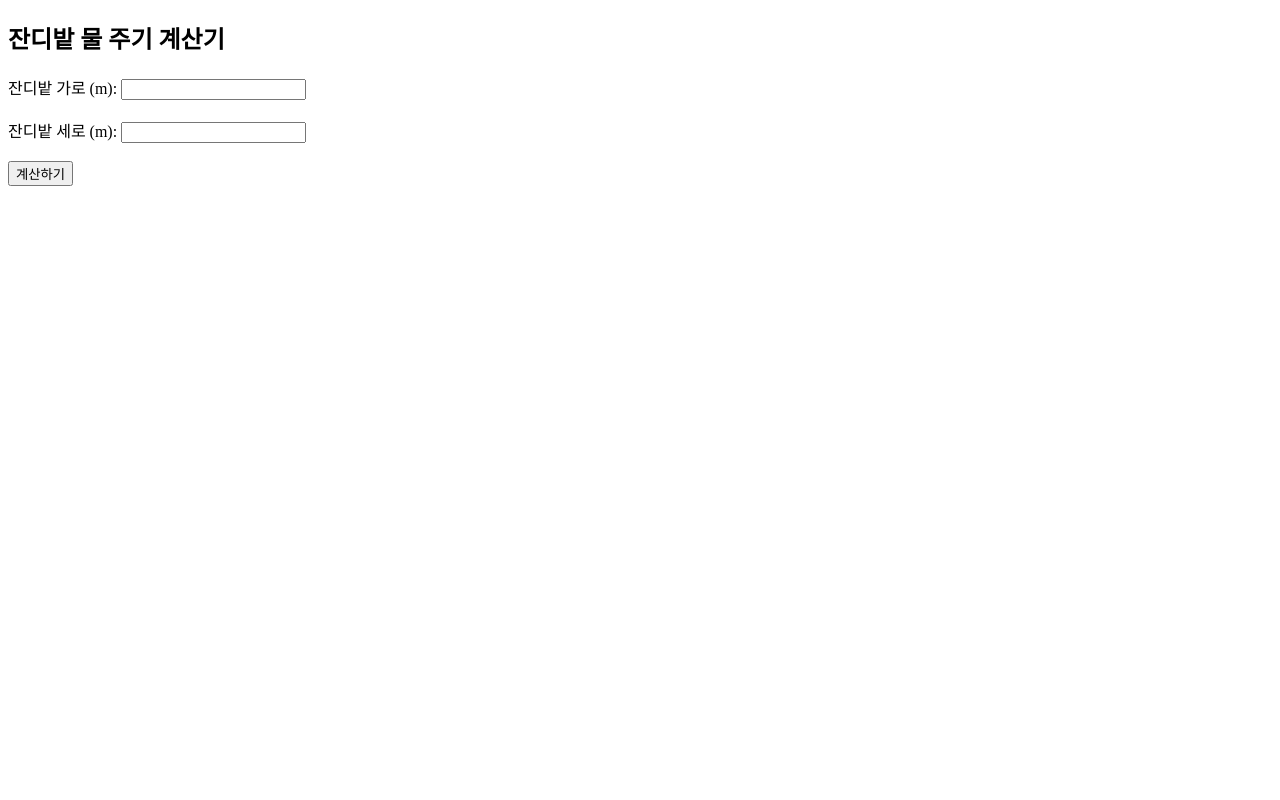
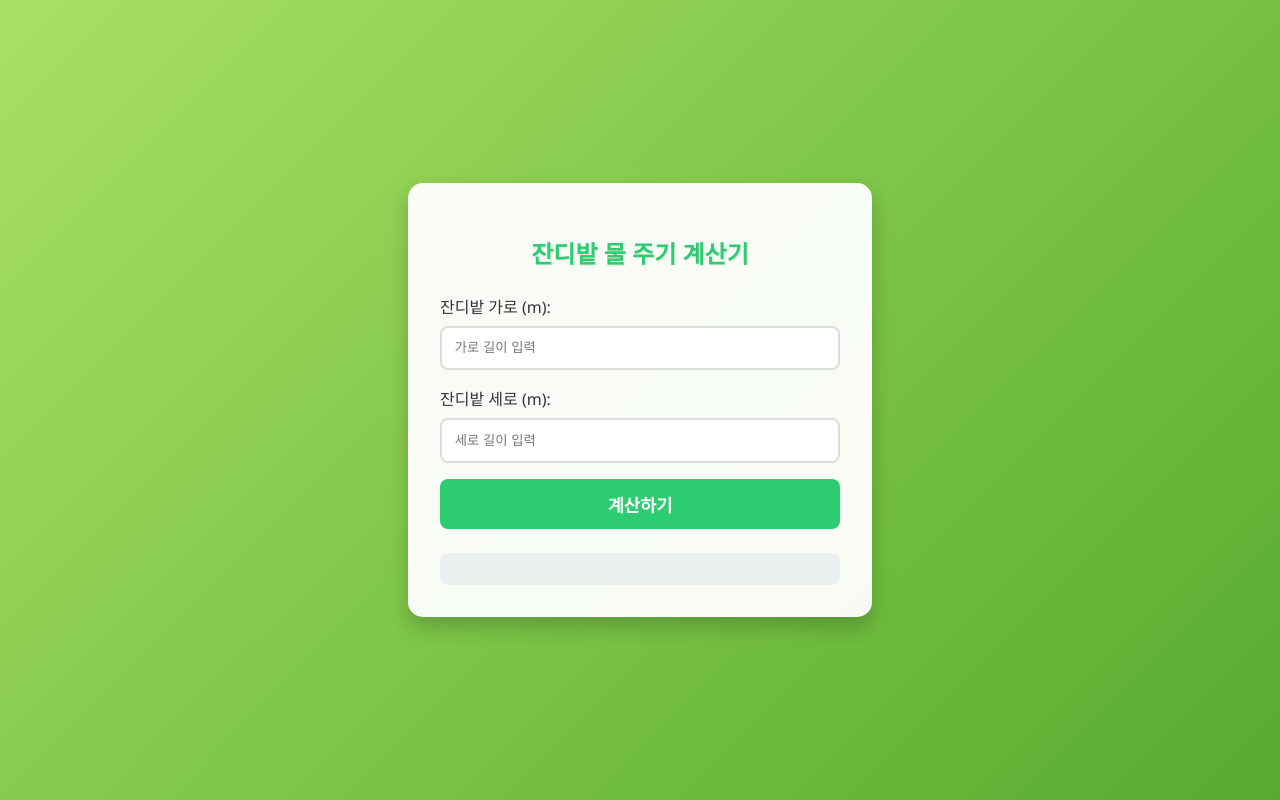
Before and after one commit to maroco122/lawn-water-calculator, a plain HTML site: page index.html in a window 1280 px wide. Drawn offline with Linux system fonts and the light colour scheme.

Commit message:
Update index.html

```diff
--- a/index.html
+++ b/index.html
@@ -4,26 +4,135 @@
     <meta charset="UTF-8">
     <meta name="viewport" content="width=device-width, initial-scale=1.0">
     <title>잔디밭 물 주기 계산기</title>
+    <style>
+        body {
+            font-family: 'Segoe UI', Arial, sans-serif;
+            background: linear-gradient(135deg, #a8e063, #56ab2f);
+            min-height: 100vh;
+            display: flex;
+            justify-content: center;
+            align-items: center;
+            margin: 0;
+        }
+        .container {
+            background: rgba(255, 255, 255, 0.95);
+            padding: 2rem;
+            border-radius: 15px;
+            box-shadow: 0 10px 20px rgba(0, 0, 0, 0.2);
+            width: 90%;
+            max-width: 400px;
+            animation: fadeIn 1s ease-in;
+        }
+        @keyframes fadeIn {
+            from { opacity: 0; transform: translateY(-20px); }
+            to { opacity: 1; transform: translateY(0); }
+        }
+        h2 {
+            color: #2ecc71;
+            text-align: center;
+            margin-bottom: 1.5rem;
+            text-shadow: 1px 1px 2px rgba(0, 0, 0, 0.1);
+        }
+        .input-group {
+            margin-bottom: 1rem;
+        }
+        label {
+            display: block;
+            margin-bottom: 0.5rem;
+            color: #333;
+            font-weight: 500;
+        }
+        input {
+            width: 100%;
+            padding: 0.8rem;
+            border: 2px solid #ddd;
+            border-radius: 8px;
+            transition: border-color 0.3s;
+            box-sizing: border-box;
+        }
+        input:focus {
+            border-color: #2ecc71;
+            outline: none;
+        }
+        button {
+            width: 100%;
+            padding: 0.8rem;
+            background: #2ecc71;
+            color: white;
+            border: none;
+            border-radius: 8px;
+            cursor: pointer;
+            transition: transform 0.2s, background 0.3s;
+            font-size: 1.1rem;
+            font-weight: bold;
+        }
+        button:hover {
+            background: #27ae60;
+            transform: translateY(-2px);
+        }
+        #result {
+            margin-top: 1.5rem;
+            padding: 1rem;
+            background: #ecf0f1;
+            border-radius: 8px;
+            text-align: center;
+            color: #2980b9;
+            font-weight: bold;
+            transition: all 0.3s;
+        }
+        .redirect-notice {
+            font-size: 0.9rem;
+            color: #7f8c8d;
+            text-align: center;
+            margin-top: 0.5rem;
+        }
+    </style>
     <script>
         function calculateWater() {
             let width = parseFloat(document.getElementById('width').value);
             let height = parseFloat(document.getElementById('height').value);
-            let waterNeeded = width * height * 5; // 1㎡당 5L 물 필요하다고 가정
-            document.getElementById('result').innerText = `필요한 물의 양: ${waterNeeded} L`;
 
+            if (isNaN(width) || isNaN(height) || width <= 0 || height <= 0) {
+                document.getElementById('result').innerText = "올바른 값을 입력해주세요!";
+                return;
+            }
+
+            let waterNeeded = width * height * 5;
+            document.getElementById('result').innerHTML =
+                `필요한 물의 양: <span style="color: #e74c3c;">${waterNeeded} L</span><br>
+                <span class="redirect-notice">3초 후 첫 번째 쇼핑몰 팝업이 열립니다...</span>`;
+
+            // 첫 번째 URL 팝업 (3초 후)
             setTimeout(() => {
-                window.location.href = "https://smartstore.naver.com/allgagu/products/11520007137";
+                window.open("https://smartstore.naver.com/allgagu/products/6975183082", "_blank");
+                document.getElementById('result').innerHTML =
+                    `필요한 물의 양: <span style="color: #e74c3c;">${waterNeeded} L</span><br>
+                    <span class="redirect-notice">3초 후 두 번째 쇼핑몰 팝업이 열립니다...</span>`;
             }, 3000);
+
+            // 두 번째 URL 팝업 (6초 후)
+            setTimeout(() => {
+                window.open("https://smartstore.naver.com/allgagu/products/10448326867", "_blank");
+                document.getElementById('result').innerHTML =
+                    `필요한 물의 양: <span style="color: #e74c3c;">${waterNeeded} L</span><br>
+                    <span class="redirect-notice">모든 팝업이 열렸습니다!</span>`;
+            }, 6000);
         }
     </script>
 </head>
 <body>
-    <h2>잔디밭 물 주기 계산기</h2>
-    <label for="width">잔디밭 가로 (m):</label>
-    <input type="number" id="width" step="0.1"><br><br>
-    <label for="height">잔디밭 세로 (m):</label>
-    <input type="number" id="height" step="0.1"><br><br>
-    <button onclick="calculateWater()">계산하기</button>
-    <p id="result"></p>
+    <div class="container">
+        <h2>잔디밭 물 주기 계산기</h2>
+        <div class="input-group">
+            <label for="width">잔디밭 가로 (m):</label>
+            <input type="number" id="width" step="0.1" min="0" placeholder="가로 길이 입력">
+        </div>
+        <div class="input-group">
+            <label for="height">잔디밭 세로 (m):</label>
+            <input type="number" id="height" step="0.1" min="0" placeholder="세로 길이 입력">
+        </div>
+        <button onclick="calculateWater()">계산하기</button>
+        <div id="result"></div>
+    </div>
 </body>
 </html>
```
